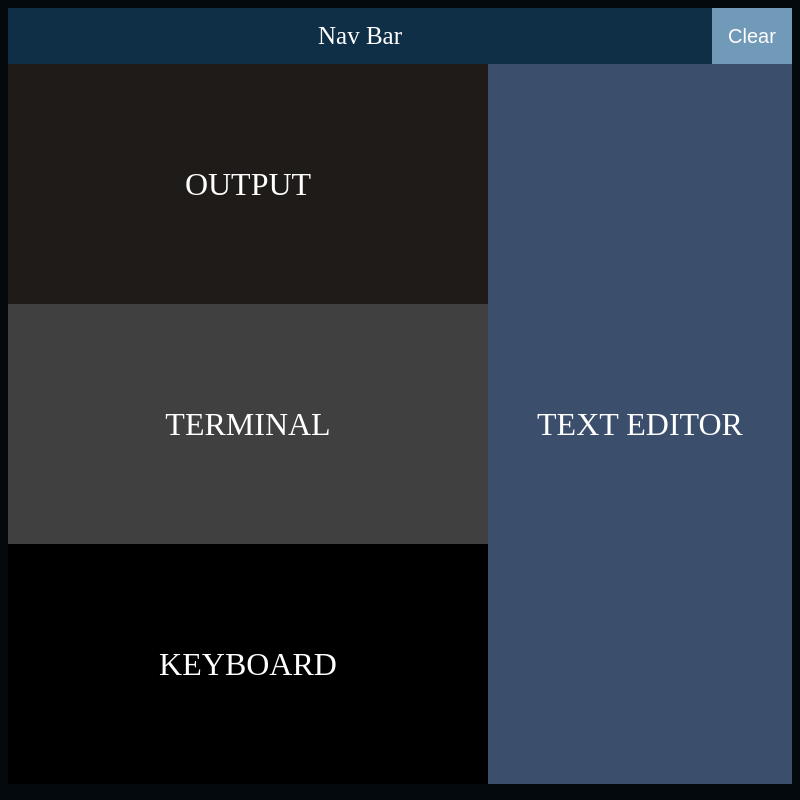
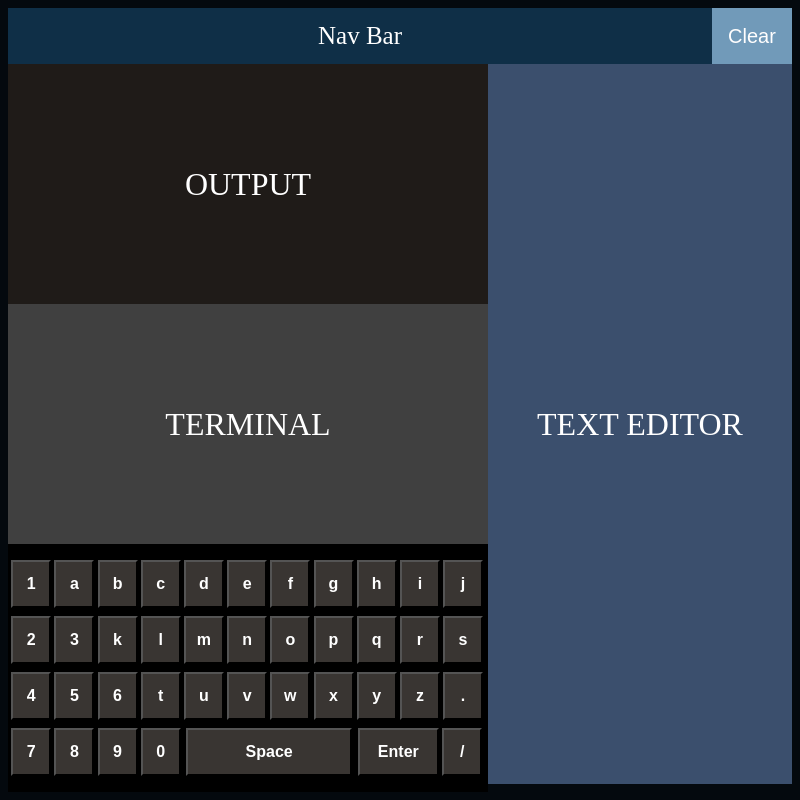
Before and after one commit to ThyPandaKing/RISC_Vs_US, an Electron app: page Tiny_OS/index.html in a window 800 px wide. Drawn offline with Linux system fonts and the light colour scheme; files whose address does not match are found by name.

Commit message:
keyboard window

```diff
--- a/Tiny_OS/index.html
+++ b/Tiny_OS/index.html
@@ -21,7 +21,7 @@
                   ">
         Nav Bar
       </div>
-      <button type="button">Clear</button>
+      <button class="button1" type="button">Clear</button>
     </div>
     <div style="height: 90vh; display: flex;">
       <div>
@@ -59,14 +59,60 @@
         <div style="
                   height: 30vh;
                   background: black;
-                  flex: 1;
-                  display: flex;
                   justify-content: center;
                   align-items: center;
                   color: white;
-                  font-size: 32px;
+                  font-size: 64px;
+                  padding-top: 1vh;
                 ">
-          KEYBOARD
+            <div style="display: flex;">
+              <button class="button3">1</button>
+              <button class="button2">a</button>
+              <button class="button2">b</button>
+              <button class="button2">c</button>
+              <button class="button2">d</button>
+              <button class="button2">e</button>
+              <button class="button2">f</button>
+              <button class="button2">g</button>
+              <button class="button2">h</button>
+              <button class="button2">i</button>
+              <button class="button2">j</button>
+            </div>
+            <div style="display: flex;">
+              <button class="button3">2</button>
+              <button class="button3">3</button>
+              <button class="button2">k</button>
+              <button class="button2">l</button>
+              <button class="button2">m</button>
+              <button class="button2">n</button>
+              <button class="button2">o</button>
+              <button class="button2">p</button>
+              <button class="button2">q</button>
+              <button class="button2">r</button>
+              <button class="button2">s</button>
+            </div>
+            <div style="display: flex;">
+              <button class="button3">4</button>
+              <button class="button3">5</button>
+              <button class="button3">6</button>
+              <button class="button2">t</button>
+              <button class="button2">u</button>
+              <button class="button2">v</button>
+              <button class="button2">w</button>
+              <button class="button2">x</button>
+              <button class="button2">y</button>
+              <button class="button2">z</button>
+              <button class="button6">.</button>
+            </div>
+            <div style="display: flex;">
+              <button class="button3">7</button>
+              <button class="button3">8</button>
+              <button class="button3">9</button>
+              <button class="button3">0</button>
+              <button class="button4">Space</button>
+              <button class="button5">Enter</button>
+              <button class="button6">/</button>
+            </div>
         </div>
       </div>
       <div style="
--- a/Tiny_OS/styles.css
+++ b/Tiny_OS/styles.css
@@ -1,4 +1,4 @@
-button {
+.button1 {
   background-color: #719AB9;
   border: none;
   width : 10vw;
@@ -8,3 +8,61 @@ button {
   display: inline-block;
   font-size: 20px;
 }
+
+.button2 {
+  background-color: #393532;
+  color: white;
+  width : 5vw;
+  height : 6vh;
+  /*border-radius: 8px;*/
+  margin-left: 0.4vw;
+  margin-top: 1vh;
+  font-weight: bold;
+  font-size: 16px;
+}
+
+.button3 {
+  background-color: #393532;
+  color: white;
+  width : 5vw;
+  height : 6vh;
+  margin-left: 0.4vw;
+  margin-top: 1vh;
+  font-weight: bold;
+  font-size: 16px;
+}
+
+.button4 {
+  background-color: #393532;
+  color: white;
+  width : 20.8vw;
+  height : 6vh;
+  margin-left: 0.65vw;
+  margin-top: 1vh;
+  font-weight: bold;
+  font-size: 16px;
+}
+
+.button5 {
+  background-color: #393532;
+  color: white;
+  width : 10.2vw;
+  height : 6vh;
+  /* border-radius: 8px;*/
+  margin-left: 0.65vw;
+  margin-top: 1vh;
+  font-weight: bold;
+  font-size: 16px;
+}
+
+.button6 {
+  background-color: #393532;
+  color: white;
+  width : 5vw;
+  height : 6vh;
+  /*border-radius: 8px;*/
+  margin-left: 0.4vw;
+  margin-top: 1vh;
+  font-weight: bold;
+  font-size: 16px;
+}
```
